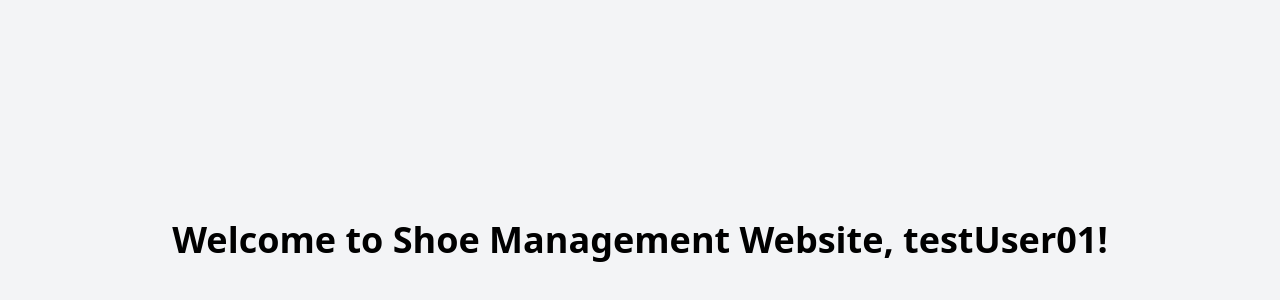
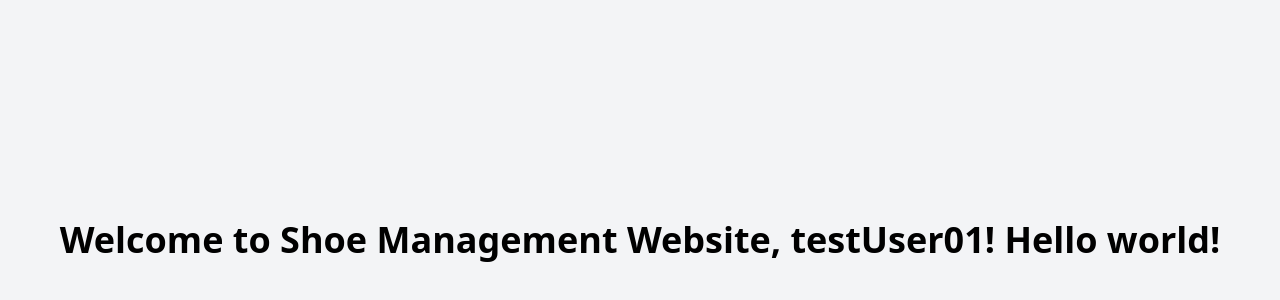
Before and after one commit to mrDanh11/Ecommerce_ShoeStore, a React (Vite) app in the folder frontend/: page / in a window 1280 px wide. Shown: the part 152-452 px from the top of the page. Built offline with nearby package versions, Linux system fonts and the light colour scheme.

Commit message:
Test branch datle

```diff
--- a/frontend/src/pages/Home.jsx
+++ b/frontend/src/pages/Home.jsx
@@ -5,7 +5,7 @@ const Home = () => {
   return (
     <>
         <div className="flex flex-col items-center justify-center h-screen bg-gray-100">
-            <h1 className="text-4xl font-bold mb-4">Welcome to {INFO.storeName} Website, {INFO.username}!</h1>
+            <h1 className="text-4xl font-bold mb-4">Welcome to {INFO.storeName} Website, {INFO.username}! Hello world!</h1>
         </div>
     </>
   )
```
